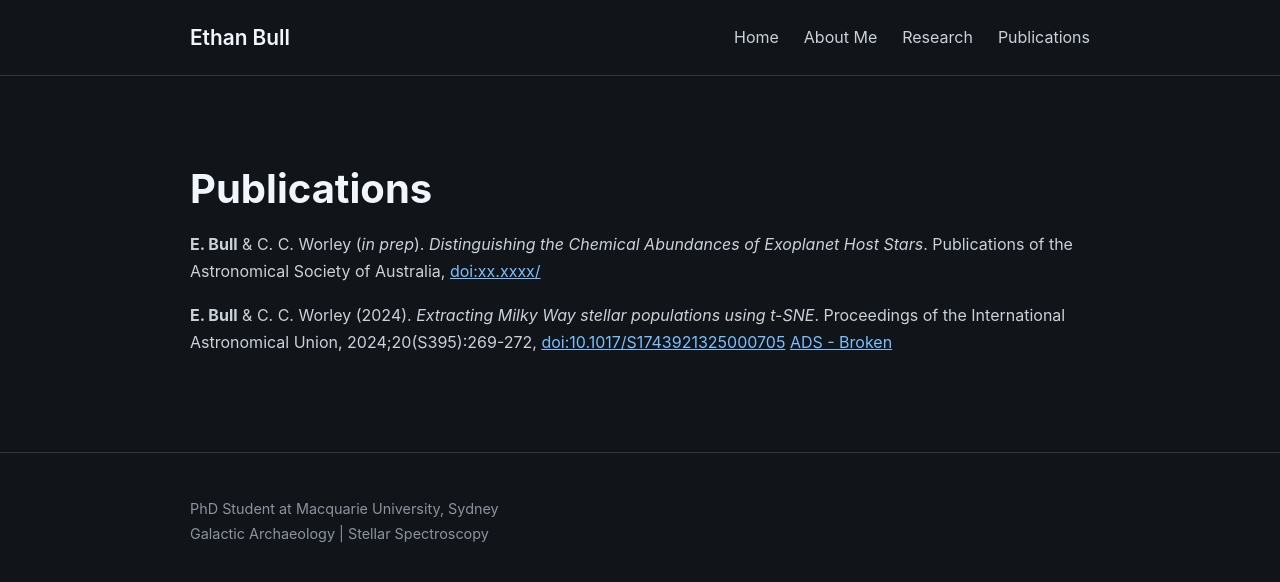
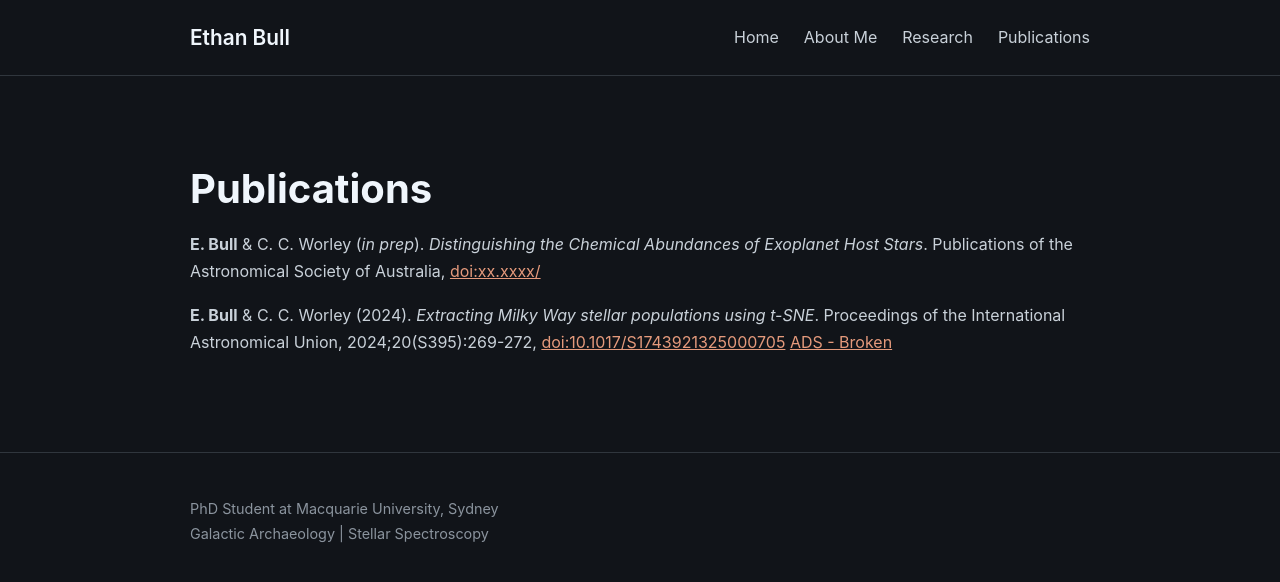
Before and after one commit to iBexal/ibexal.github.io, a Jekyll site: the page built from publications.md, in a window 1280 px wide. Shown: the top 582 px of the page. Built offline with Jekyll 4.4.1, drawn with Linux system fonts in a browser that asks for light colours.

Commit message:
new colors!

```diff
--- a/assets/css/style.css
+++ b/assets/css/style.css
@@ -3,8 +3,10 @@
     --surface: #171b20;
     --text: #c9d1d9;
     --heading: #f0f6fc;
-    --accent: #58a6ff;
-    --link: #79c0ff;
+
+    --accent: #d97757;
+    --link: #e59a7c;
+
     --muted: #8b949e;
     --border: #30363d;
 }
```
